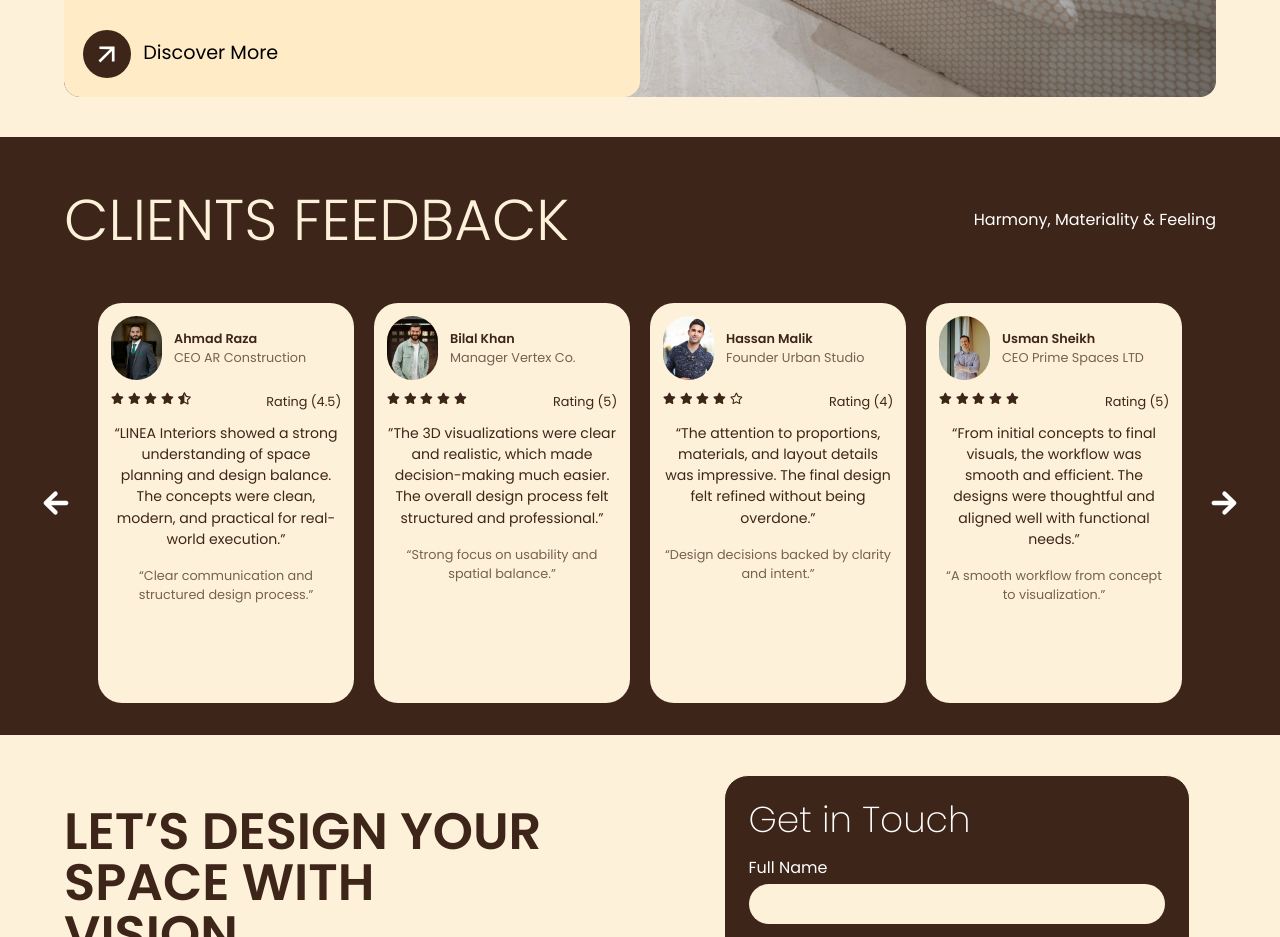
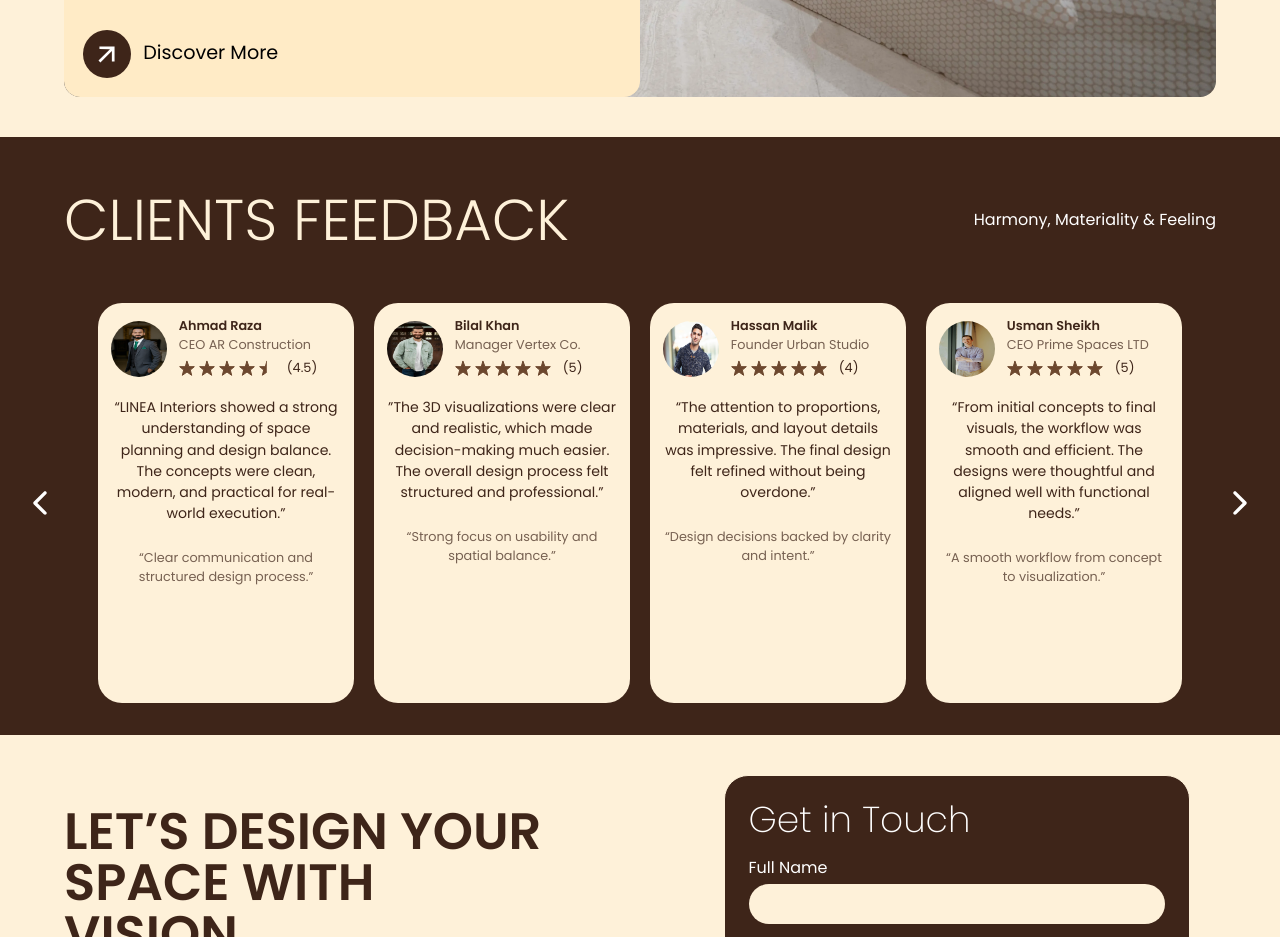
Before and after one commit to A8dullah-781/Linea, a React (Vite) app: page / in a window 1280 px wide. Shown: the part 3940-4877 px from the top of the page. Built offline with nearby package versions, Linux system fonts and the light colour scheme.

Commit message:
all doneee completed

```diff
--- a/src/components/Testmonial.jsx
+++ b/src/components/Testmonial.jsx
@@ -1,157 +1,139 @@
-import React, { useState, useRef, useEffect } from "react";
-import { IoMdArrowRoundBack, IoMdArrowRoundForward } from "react-icons/io";
-import { FaStar, FaStarHalfAlt, FaRegStar } from "react-icons/fa";
-import { TestmonialsCards } from "../../constants/constants";
+import React, { useState, useMemo, useEffect, memo } from "react";
 import { Swiper, SwiperSlide } from "swiper/react";
 import "swiper/css";
-import gsap from "gsap";
-import { ScrollTrigger } from "gsap/ScrollTrigger";
+import { TestmonialsCards } from "../../constants/constants";
+import { IoIosArrowBack, IoIosArrowForward } from "react-icons/io";
 
-gsap.registerPlugin(ScrollTrigger);
-
-const CARDS_PER_VIEW = 4;
+// memoized lightweight SVG star
+const Star = memo(({ type = "full", isDesktop }) => {
+  return (
+    <svg
+      width="16"
+      height="16"
+      viewBox="0 0 24 24"
+      fill={isDesktop ? "#6C472E" : "#FDD7B0"}
+      stroke="#6C472E"
+      strokeWidth="1.5"
+      strokeLinecap="round"
+      strokeLinejoin="round"
+      style={
+        type === "half"
+          ? { clipPath: "polygon(0 0, 50% 0, 50% 100%, 0 100%)" }
+          : {}
+      }
+      className="inline-block"
+    >
+      <polygon points="12 2 15 10 23 10 17 15 19 23 12 18 5 23 7 15 1 10 9 10" />
+    </svg>
+  );
+});
 
 const Testmonial = () => {
   const [index, setIndex] = useState(0);
+  const [isDesktop, setIsDesktop] = useState(window.innerWidth >= 1024);
+
   const total = TestmonialsCards.length;
+  const CARDS_PER_VIEW = 4;
 
-  // GSAP refs
-  const sectionRef = useRef(null);
-  const titleRef = useRef(null);
-  const cardsRef = useRef([]);
-  const mobileRef = useRef(null);
-  const whyChooseRef = useRef(null);
-
-  // Scroll-trigger animation
   useEffect(() => {
-    const ctx = gsap.context(() => {
-      const tl = gsap.timeline({
-        scrollTrigger: {
-          trigger: sectionRef.current,
-          start: "top 90%",
-        },
-      });
-
-      // Animate title
-      tl.from(titleRef.current, {
-        y: -50,
-        opacity: 0,
-        duration: 1,
-        ease: "power2.out",
-      });
-
-      // Animate desktop/tablet cards
-      tl.from(cardsRef.current, {
-        y: 50,
-        opacity: 0,
-        duration: 1,
-        ease: "power2.out",
-        stagger: 0.2,
-      }, "-=0.3");
-
-      // Animate mobile swiper
-      if (mobileRef.current) {
-        tl.from(mobileRef.current, {
-          y: 50,
-          opacity: 0,
-          duration: 1,
-          ease: "power2.out",
-        }, "-=0.5");
-      }
-
-      // Animate "why choose us" section
-      if (whyChooseRef.current) {
-        tl.from(whyChooseRef.current, {
-          y: 50,
-          opacity: 0,
-          duration: 1,
-          ease: "power2.out",
-        }, "-=0.5");
-      }
-    }, sectionRef);
-
-    return () => ctx.revert();
+    const onResize = () => {
+      setIsDesktop(window.innerWidth >= 1024);
+    };
+    window.addEventListener("resize", onResize);
+    return () => window.removeEventListener("resize", onResize);
   }, []);
 
-  const next = () => setIndex((prev) => (prev + CARDS_PER_VIEW) % total);
-  const prev = () => setIndex((prev) => (prev - CARDS_PER_VIEW + total) % total);
+  const next = () =>
+    setIndex((prev) => (prev + CARDS_PER_VIEW) % total);
+  const prev = () =>
+    setIndex((prev) => (prev - CARDS_PER_VIEW + total) % total);
 
-  // Desktop & tablet visible cards
-  const visibleCards = Array.from({ length: CARDS_PER_VIEW }, (_, i) =>
+  const visibleCards = useMemo(() => {
+    return Array.from({ length: CARDS_PER_VIEW }, (_, i) =>
       TestmonialsCards[(index + i) % total]
     );
+  }, [index, total]);
+
+  const cardStyle = {
+    willChange: "transform",
+    backfaceVisibility: "hidden",
+  };
 
   return (
-    <div
-      ref={sectionRef}
-      data-scroll-section
-      className="w-screen lg:h-full pb-8 md:h-[55vh] px-[5vw] bg-[#FEF1D9] md:bg-[#3E2519]"
-    >
-      {/* Section title */}
-      <div className="flex justify-center md:justify-between items-center text-white py-[4vh] md:py-10">
-        <div
-          ref={titleRef}
-          className="text-[10vw] text-[#3E2519] md:text-[#FEF1D9] text-center md:text-left md:text-[4.5vw] font-light uppercase"
-        >
+    <div className="w-screen h-full pb-8 px-[5vw] bg-[#FEF1D9] md:bg-[#3E2519]">
+      {/* Title */}
+      <div className="flex justify-center md:justify-between items-center text-white py-[4vh] lg:py-10">
+        <div className="text-[10vw] text-[#3E2519] md:text-[#FEF1D9] text-center md:text-left md:text-[4.5vw] font-light uppercase">
           clients feedback
         </div>
         <div className="hidden md:block">Harmony, Materiality & Feeling</div>
       </div>
 
-      {/* Desktop view */}
-      <div className="hidden lg:flex items-center justify-center gap-6">
+      {/* Desktop + Tablet */}
+      <div className="hidden md:flex items-center justify-center lg:gap-10 md:gap-6">
         <button onClick={prev} className="text-4xl text-white">
-          <IoMdArrowRoundBack />
+          <IoIosArrowBack />
         </button>
 
         <div className="flex gap-5">
-          {visibleCards.map((card, i) => {
+          {visibleCards.map((card) => {
             const full = Math.floor(card.rating);
             const half = card.rating % 1 >= 0.5;
 
             return (
               <div
                 key={card.id}
-                ref={(el) => (cardsRef.current[i] = el)}
-                className="w-[20vw] h-[50vh] bg-[#FEF1D9] rounded-3xl p-[1vw] text-[#3E2519] flex flex-col gap-2"
+                style={cardStyle}
+                className="md:w-[25vw] lg:w-[20vw] md:h-[25vh] lg:h-[50vh] bg-[#FEF1D9] rounded-3xl p-[1vw] text-[#3E2519] flex flex-col gap-4"
               >
                 <div className="flex gap-3 items-center">
                   <img
                     src={card.image}
                     loading="lazy"
-                    className="w-[4vw] h-[8vh] rounded-full object-top object-cover"
+                    className="w-14 h-14 rounded-full object-top"
                   />
                   <div>
                     <p className="text-[1vw] font-semibold">{card.name}</p>
                     <p className="text-[1vw] opacity-70">{card.title}</p>
+                    <div className="flex gap-1 my-1 items-center">
+                      {Array.from({ length: 5 }).map((_, i) => {
+                        if (i < full)
+                          return (
+                            <Star key={i} type="full" isDesktop={isDesktop} />
+                          );
+                        if (i === full && half)
+                          return (
+                            <Star key={i} type="half" isDesktop={isDesktop} />
+                          );
+                        return (
+                          <Star key={i} type="empty" isDesktop={isDesktop} />
+                        );
+                      })}
+                      <span className="text-[1vw] ml-2">
+                        ({card.rating})
+                      </span>
                     </div>
                   </div>
-                <div className="flex justify-between flex-row gap-1 my-1">
-                  <div className="flex flex-row gap-1">
-                    {Array.from({ length: 5 }).map((_, i) => {
-                      if (i < full) return <FaStar key={i} className="text-[1vw]" />;
-                      else if (i === full && half) return <FaStarHalfAlt key={i} className="text-[1vw]" />;
-                      else return <FaRegStar key={i} className="text-[1vw]" />;
-                    })}
                 </div>
-                  <div className="text-[1vw]">Rating ({card.rating})</div>
-                </div>
-                <div className="flex flex-col gap-2">
-                  <p className="text-[1.1vw] text-center">{card.descriptionOne}</p>
-                  <p className="text-[1vw] text-center opacity-70 mt-2">{card.descriptionTwo}</p>
-                </div>
+
+                <p className="text-[1.1vw] text-center">
+                  {card.descriptionOne}
+                </p>
+                <p className="text-[1vw] text-center opacity-70 mt-2">
+                  {card.descriptionTwo}
+                </p>
               </div>
             );
           })}
         </div>
 
         <button onClick={next} className="text-4xl text-white">
-          <IoMdArrowRoundForward />
+          <IoIosArrowForward />
         </button>
       </div>
 
-      {/* Mobile Swiper view */}
-      <div className="md:hidden" ref={mobileRef}>
+      {/* Mobile Swiper */}
+      <div className="md:hidden">
         <Swiper spaceBetween={15} slidesPerView={1}>
           {TestmonialsCards.map((card) => {
             const full = Math.floor(card.rating);
@@ -160,42 +142,61 @@ const Testmonial = () => {
             return (
               <SwiperSlide key={card.id}>
                 <div className="w-full h-64 text-[#FEF1D9] rounded-3xl p-5 bg-[#3E2519] flex flex-col gap-2">
-                  <div className="flex justify-between items-center">
                   <div className="flex gap-3 items-center">
-                      <img src={card.image} loading="lazy" className="w-12 h-12 rounded-full object-cover" />
+                    <img
+                      src={card.image}
+                      loading="lazy"
+                      className="w-12 h-12 rounded-full object-cover"
+                    />
                     <div>
                       <p className="text-sm font-semibold">{card.name}</p>
                       <p className="text-xs opacity-70">{card.title}</p>
                     </div>
                   </div>
+
+                  <div className="flex gap-1 items-center">
+                    {Array.from({ length: 5 }).map((_, i) => {
+                      if (i < full)
+                        return (
+                          <Star key={i} type="full" isDesktop={false} />
+                        );
+                      if (i === full && half)
+                        return (
+                          <Star key={i} type="half" isDesktop={false} />
+                        );
+                      return (
+                        <Star key={i} type="empty" isDesktop={false} />
+                      );
+                    })}
+                    <span className="text-xs ml-1">({card.rating})</span>
                   </div>
-                  <div className="flex justify-between flex-row gap-1 ">
-                    <div className="flex flex-row gap-1">
-                      {Array.from({ length: 5 }).map((_, i) => {
-                        if (i < full) return <FaStar key={i} />;
-                        else if (i === full && half) return <FaStarHalfAlt key={i} />;
-                        else return <FaRegStar key={i} />;
-                      })}
-                    </div>
-                  </div>
-                  <div className="flex flex-col gap-2">
-                    <p className="text-sm text-center">{card.descriptionOne}</p>
-                    <p className="text-xs text-center opacity-70 mt-2">{card.descriptionTwo}</p>
-                  </div>
+
+                  <p className="text-sm text-center">
+                    {card.descriptionOne}
+                  </p>
+                  <p className="text-xs text-center opacity-70 mt-1">
+                    {card.descriptionTwo}
+                  </p>
                 </div>
               </SwiperSlide>
             );
           })}
         </Swiper>
+
+        <div className="text-center py-3">
+          &lt;&lt;&nbsp;&nbsp;Swipe&nbsp;&nbsp;&gt;&gt;
+        </div>
       </div>
 
-      <div className="text-center block md:hidden py-3">&lt;&lt;&nbsp;&nbsp;Swipe&nbsp;&nbsp;&gt;&gt;</div>
-
       {/* Why choose us */}
-      <div ref={whyChooseRef} className="md:hidden block">
-        <div className="uppercase text-[12vw] py-[3vh] text-[#3E2519] text-center leading-none">why choose us?</div>
-        <div className="text-[4vw] text-center">
-          “LINEA Interiors showed a strong understanding of space planning and design balance. The concepts were clean, modern, and practical for real-world execution.”
+      <div className="md:hidden block text-center">
+        <div className="uppercase text-[12vw] py-[3vh] text-[#3E2519] leading-none">
+          why choose us?
+        </div>
+        <div className="text-[4vw]">
+          “LINEA Interiors showed a strong understanding of space planning and
+          design balance. The concepts were clean, modern, and practical for
+          real-world execution.”
         </div>
       </div>
     </div>
```
Also changed, not shown: src/App.jsx (+22 -26 lines). Lines whose indentation alone changed are shown as unchanged.
